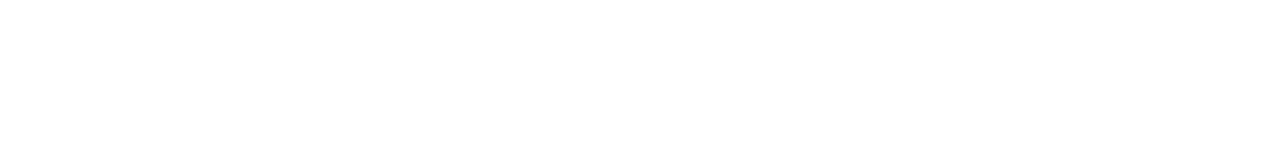
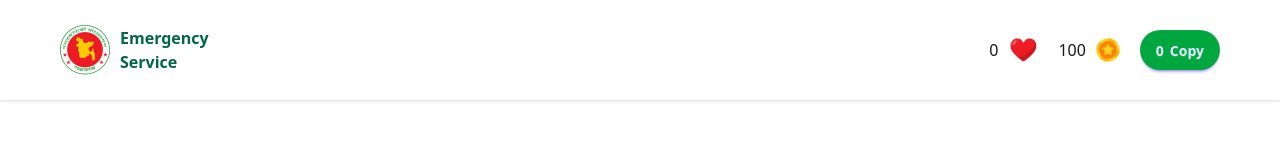
Before and after one commit to siam-khan-alt/B12-A5-Emergency-Hotline, a plain HTML site: page index.html in a window 1280 px wide. Drawn offline with nearby package versions, Linux system fonts and the light colour scheme.

Commit message:
nav var add

```diff
--- a/index.html
+++ b/index.html
@@ -4,16 +4,27 @@
     <meta charset="UTF-8">
     <meta name="viewport" content="width=device-width, initial-scale=1.0">
     <title>Emergency Hotline</title>
-        <script src="https://cdn.jsdelivr.net/npm/@tailwindcss/browser@4"></script>
-
+    <link href="https://cdn.jsdelivr.net/npm/daisyui@5" rel="stylesheet" type="text/css" />
+<script src="https://cdn.jsdelivr.net/npm/@tailwindcss/browser@4"></script>
 
 </head>
 <body>
-    <nav class="">
-        <div>
-            <img src="" alt="">
+    <nav class="flex  justify-between items-center max-w-[1920px] h-[100px] px-[60px] bg-white drop-shadow">
+        <div class="flex justify-center items-center gap-[10px]">
+            <img src="./assets/logo.png" alt="" class="h-[50px] w-[50px]">
+            <h4 class="text-[#006747] font-bold">Emergency <br> Service</h4>
         </div>
-        <div></div>
+        <div class="flex justify-center items-center gap-5">
+            <div class="flex justify-center items-center gap-[10px]">
+                <h4>0</h4>
+                <img src="./assets/heart.png" alt="" class="h-[30px] w-[30px]">
+            </div>
+            <div class="flex justify-center items-center gap-[10px]">
+                <h4>100</h4>
+                <img src="./assets/coin.png" alt="" class="h-[24px] w-[24px]">
+            </div>
+            <button class="btn btn-primary border-none bg-[#00A63E] rounded-[50px]"><span>0</span> Copy</button>
+        </div>
     </nav>
 
 </body>
```
Also changed, not shown: assets/tailwind.config.js (added).
